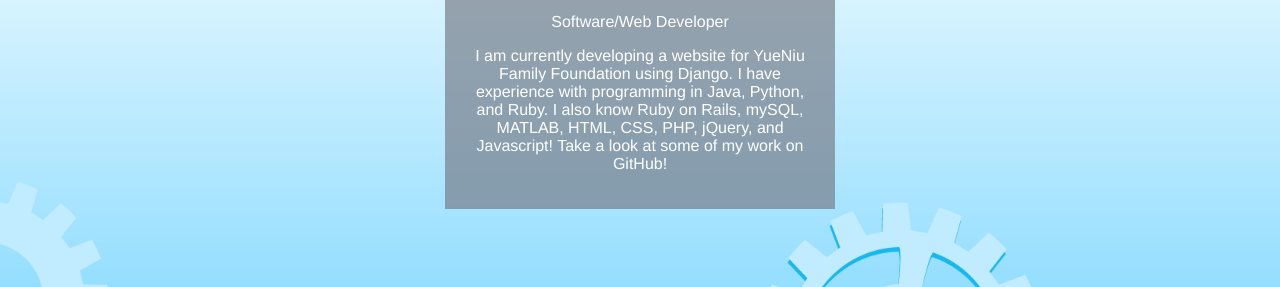
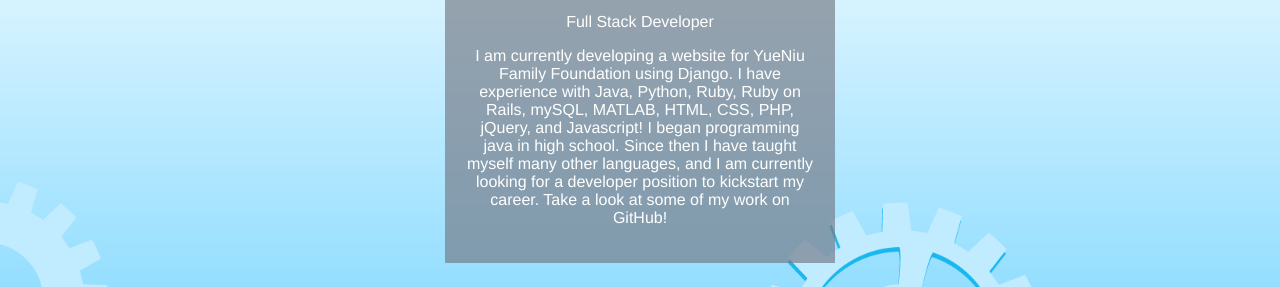
Before and after one commit to yiantseng/yiantseng.github.io, a plain HTML site: page index.html in a window 1280 px wide. Shown: the part 172-459 px from the top of the page. Drawn offline with nearby package versions, Linux system fonts and the light colour scheme.

Commit message:
Summary Update
Updated Summary

```diff
--- a/index.html
+++ b/index.html
@@ -10,10 +10,10 @@
 		<div class="summary">
 			<h1>Yi-An Tseng</h1>
 			<p>
-				Software/Web Developer
+				Full Stack Developer
 			</p>
 			<p>
-				I am currently developing a website for YueNiu Family Foundation using Django. I have experience with programming in Java, Python, and Ruby. I also know Ruby on Rails, mySQL, MATLAB, HTML, CSS, PHP, jQuery, and Javascript! Take a look at some of my work on GitHub!
+				I am currently developing a website for YueNiu Family Foundation using Django. I have experience with Java, Python, Ruby, Ruby on Rails, mySQL, MATLAB, HTML, CSS, PHP, jQuery, and Javascript! I began programming java in high school. Since then I have taught myself many other languages, and I am currently looking for a developer position to kickstart my career. Take a look at some of my work on GitHub!
 			</p>
 
 		</div>
```
